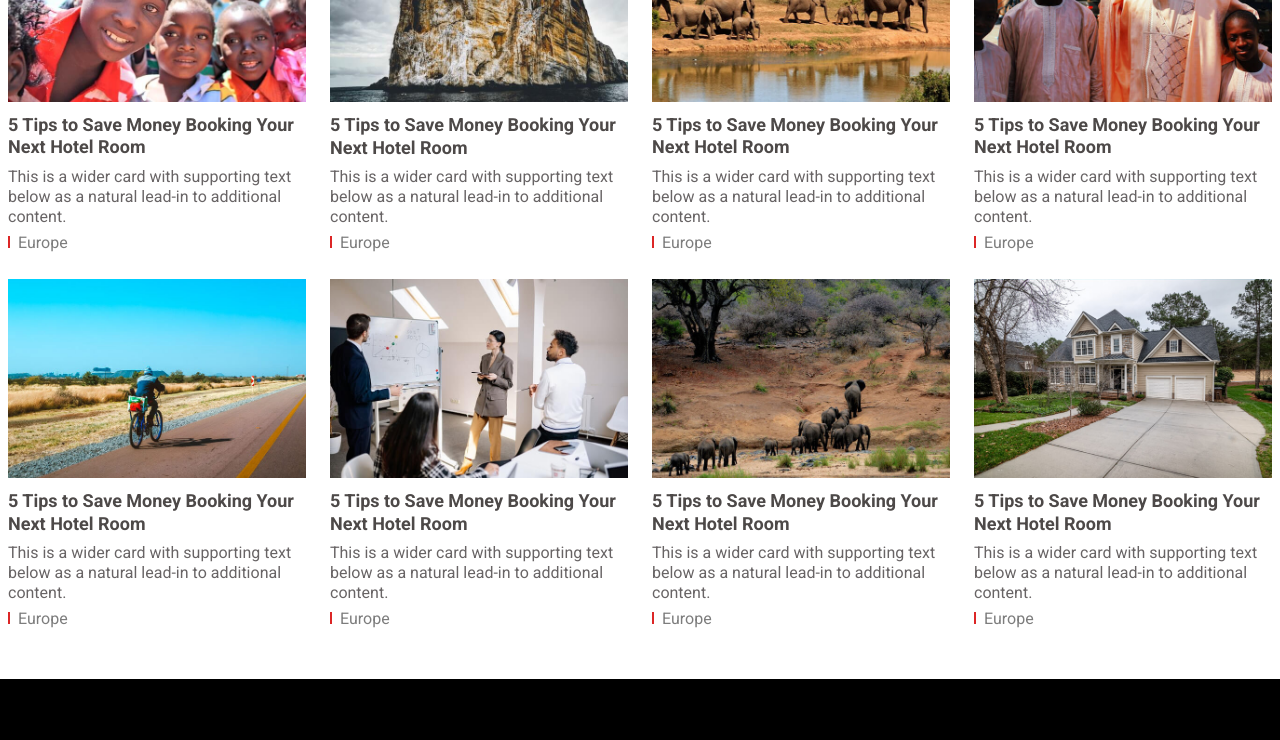
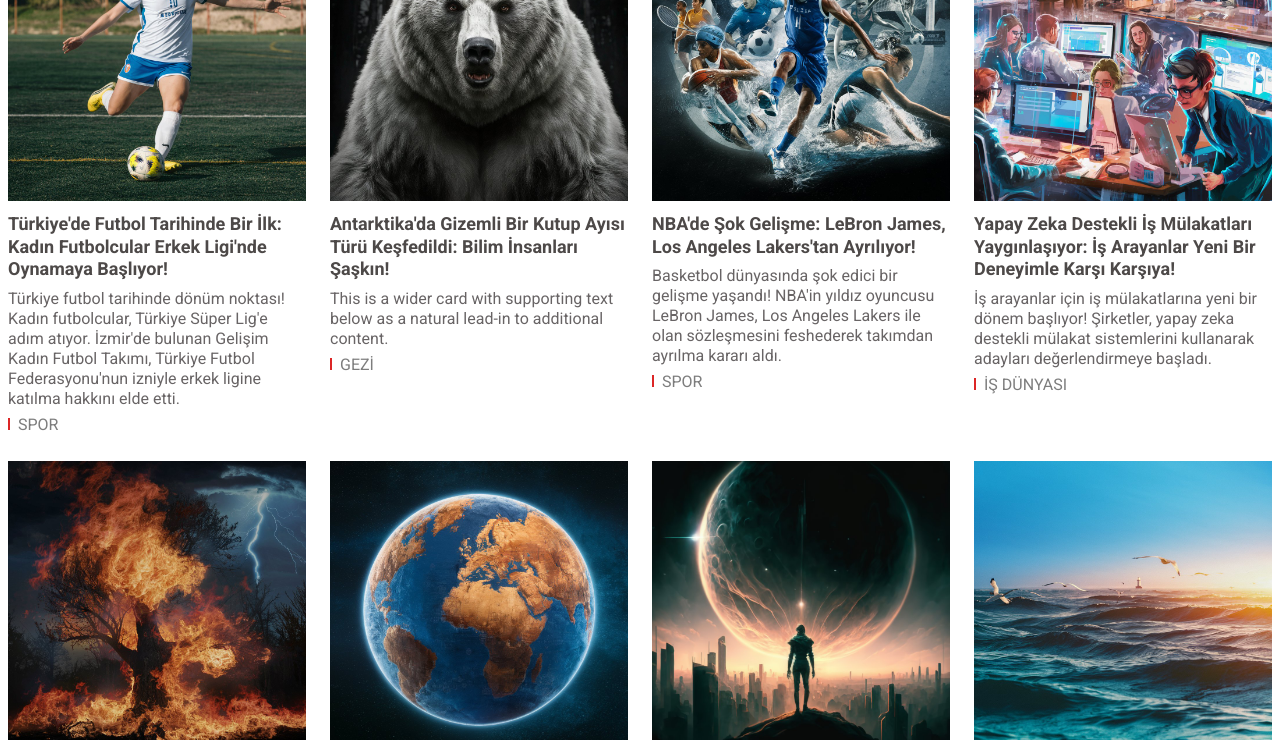
Before and after one commit to BarisCakdi/bariscakdi.github.io, a website: page projeler/yenihaber/index.html in a window 1280 px wide. Shown: the part 2450-3190 px from the top of the page. Drawn offline with Linux system fonts and the light colour scheme.

Commit message:
güncel-fotolar

```diff
--- a/projeler/yenihaber/index.html
+++ b/projeler/yenihaber/index.html
@@ -393,14 +393,14 @@
                     <li class="splide__slide">
                       <div class="w-full pb-3">
                         <div class="hover-img bg-white">
-                          <a href="">
-                            <img class="max-w-full w-full mx-auto" src="src/img/dummy/img17.jpg" alt="alt title">
+                          <a href="/projeler/yenihaber/gezicatagory.html">
+                            <img class="max-w-full w-full mx-auto" src="/projeler/yenihaber/src/img/dummy/elgeminifoto.jpeg" alt="alt title">
                           </a>
                           <div class="py-3 px-6">
                             <h3 class="text-lg font-bold leading-tight mb-2">
-                              <a href="#">5 Tips to Save Money Booking Your Next Hotel Room</a>
+                              <a href="/projeler/yenihaber/gezicatagory.html">Kaybolmuş Şehir El Dorado Yeniden Bulundu: Gizemlerle Dolu Bir Keşif!</a>
                             </h3>
-                            <a class="text-gray-500" href="#"><span class="inline-block h-3 border-l-2 border-red-600 mr-2"></span>Europe</a>
+                            <a class="text-gray-500" href="/projeler/yenihaber/gezicatagory.html"><span class="inline-block h-3 border-l-2 border-red-600 mr-2"></span>GEZİ</a>
                           </div>
                         </div>
                       </div>
@@ -408,14 +408,14 @@
                     <li class="splide__slide">
                       <div class="w-full pb-3">
                         <div class="hover-img bg-white">
-                          <a href="">
-                            <img class="max-w-full w-full mx-auto" src="src/img/dummy/img18.jpg" alt="alt title">
+                          <a href="/projeler/yenihaber/gezicatagory.html">
+                            <img class="max-w-full w-full mx-auto" src="/projeler/yenihaber/src/img/dummy/airobot.jpeg" alt="alt title">
                           </a>
                           <div class="py-3 px-6">
                             <h3 class="text-lg font-bold leading-tight mb-2">
-                              <a href="#">5 Tips to Save Money Booking Your Next Hotel Room</a>
+                              <a href="/projeler/yenihaber/gezicatagory.html">Hologram Tatil Deneyimi: Dünyanın Her Yerini Evden Keşfedin!</a>
                             </h3>
-                            <a class="text-gray-500" href="#"><span class="inline-block h-3 border-l-2 border-red-600 mr-2"></span>Europe</a>
+                            <a class="text-gray-500" href="/projeler/yenihaber/gezicatagory.html"><span class="inline-block h-3 border-l-2 border-red-600 mr-2"></span>GEZİ</a>
                           </div>
                         </div>
                       </div>
@@ -423,14 +423,14 @@
                     <li class="splide__slide">
                       <div class="w-full pb-3">
                         <div class="hover-img bg-white">
-                          <a href="">
-                            <img class="max-w-full w-full mx-auto" src="src/img/dummy/img1.jpg" alt="alt title">
+                          <a href="/projeler/yenihaber/gezicatagory.html">
+                            <img class="max-w-full w-full mx-auto" src="/projeler/yenihaber/src/img/dummy/bearfoto.jpeg" alt="alt title">
                           </a>
                           <div class="py-3 px-6">
                             <h3 class="text-lg font-bold leading-tight mb-2">
-                              <a href="#">5 Tips to Save Money Booking Your Next Hotel Room</a>
+                              <a href="/projeler/yenihaber/gezicatagory.html">Antarktika'da Gizemli Bir Kutup Ayısı Türü Keşfedildi: Bilim İnsanları Şaşkın!</a>
                             </h3>
-                            <a class="text-gray-500" href="#"><span class="inline-block h-3 border-l-2 border-red-600 mr-2"></span>Europe</a>
+                            <a class="text-gray-500" href="/projeler/yenihaber/gezicatagory.html"><span class="inline-block h-3 border-l-2 border-red-600 mr-2"></span>GEZİ</a>
                           </div>
                         </div>
                       </div>
@@ -451,119 +451,119 @@
           <div class="flex-shrink max-w-full w-full overflow-hidden">
             <div class="w-full py-3">
               <h2 class="text-gray-800 text-2xl font-bold">
-                <span class="inline-block h-5 border-l-3 border-red-600 mr-2"></span>Africa
+                <span class="inline-block h-5 border-l-3 border-red-600 mr-2"></span>GÜNDEM
               </h2>
             </div>
             <div class="flex flex-row flex-wrap -mx-3">
               <div class="flex-shrink max-w-full w-full sm:w-1/3 lg:w-1/4 px-3 pb-3 pt-3 sm:pt-0 border-b-2 sm:border-b-0 border-dotted border-gray-100">
                 <div class="flex flex-row sm:block hover-img">
-                  <a href="">
-                    <img class="max-w-full w-full mx-auto" src="src/img/dummy/img19.jpg" alt="alt title">
+                  <a href="/projeler/yenihaber/sporcatagory.html">
+                    <img class="max-w-full w-full mx-auto" src="/projeler/yenihaber/src/img/dummy/kadınfutbol.jpeg" alt="alt title">
                   </a>
                   <div class="py-0 sm:py-3 pl-3 sm:pl-0">
                     <h3 class="text-lg font-bold leading-tight mb-2">
-                      <a href="#">5 Tips to Save Money Booking Your Next Hotel Room</a>
+                      <a href="/projeler/yenihaber/sporcatagory.html">Türkiye'de Futbol Tarihinde Bir İlk: Kadın Futbolcular Erkek Ligi'nde Oynamaya Başlıyor!</a>
                     </h3>
-                    <p class="hidden md:block text-gray-600 leading-tight mb-1">This is a wider card with supporting text below as a natural lead-in to additional content.</p>
-                    <a class="text-gray-500" href="#"><span class="inline-block h-3 border-l-2 border-red-600 mr-2"></span>Europe</a>
+                    <p class="hidden md:block text-gray-600 leading-tight mb-1">Türkiye futbol tarihinde dönüm noktası! Kadın futbolcular, Türkiye Süper Lig'e adım atıyor. İzmir'de bulunan Gelişim Kadın Futbol Takımı, Türkiye Futbol Federasyonu'nun izniyle erkek ligine katılma hakkını elde etti.</p>
+                    <a class="text-gray-500" href="/projeler/yenihaber/sporcatagory.html"><span class="inline-block h-3 border-l-2 border-red-600 mr-2"></span>SPOR</a>
                   </div>
                 </div>
               </div>
               <div class="flex-shrink max-w-full w-full sm:w-1/3 lg:w-1/4 px-3 pb-3 pt-3 sm:pt-0 border-b-2 sm:border-b-0 border-dotted border-gray-100">
                 <div class="flex flex-row sm:block hover-img">
-                  <a href="">
-                    <img class="max-w-full w-full mx-auto" src="src/img/dummy/img20.jpg" alt="alt title">
+                  <a href="/projeler/yenihaber/gezicatagory.html">
+                    <img class="max-w-full w-full mx-auto" src="/projeler/yenihaber/src/img/dummy/bearfoto.jpeg" alt="alt title">
                   </a>
                   <div class="py-0 sm:py-3 pl-3 sm:pl-0">
                     <h3 class="text-lg font-bold leading-tight mb-2">
-                      <a href="#">5 Tips to Save Money Booking Your Next Hotel Room</a>
+                      <a href="/projeler/yenihaber/gezicatagory.html">Antarktika'da Gizemli Bir Kutup Ayısı Türü Keşfedildi: Bilim İnsanları Şaşkın!</a>
                     </h3>
                     <p class="hidden md:block text-gray-600 leading-tight mb-1">This is a wider card with supporting text below as a natural lead-in to additional content.</p>
-                    <a class="text-gray-500" href="#"><span class="inline-block h-3 border-l-2 border-red-600 mr-2"></span>Europe</a>
+                    <a class="text-gray-500" href="/projeler/yenihaber/gezicatagory.html"><span class="inline-block h-3 border-l-2 border-red-600 mr-2"></span>GEZİ</a>
                   </div>
                 </div>
               </div>
               <div class="flex-shrink max-w-full w-full sm:w-1/3 lg:w-1/4 px-3 pb-3 pt-3 sm:pt-0 border-b-2 sm:border-b-0 border-dotted border-gray-100">
                 <div class="flex flex-row sm:block hover-img">
-                  <a href="">
-                    <img class="max-w-full w-full mx-auto" src="src/img/dummy/img21.jpg" alt="alt title">
+                  <a href="sporcatagory.html">
+                    <img class="max-w-full w-full mx-auto" src="src/img/dummy/basket.jpeg" alt="alt title">
                   </a>
                   <div class="py-0 sm:py-3 pl-3 sm:pl-0">
                     <h3 class="text-lg font-bold leading-tight mb-2">
-                      <a href="#">5 Tips to Save Money Booking Your Next Hotel Room</a>
+                      <a href="sporcatagory.html">NBA'de Şok Gelişme: LeBron James, Los Angeles Lakers'tan Ayrılıyor!</a>
                     </h3>
-                    <p class="hidden md:block text-gray-600 leading-tight mb-1">This is a wider card with supporting text below as a natural lead-in to additional content.</p>
-                    <a class="text-gray-500" href="#"><span class="inline-block h-3 border-l-2 border-red-600 mr-2"></span>Europe</a>
+                    <p class="hidden md:block text-gray-600 leading-tight mb-1">Basketbol dünyasında şok edici bir gelişme yaşandı! NBA'in yıldız oyuncusu LeBron James, Los Angeles Lakers ile olan sözleşmesini feshederek takımdan ayrılma kararı aldı.</p>
+                    <a class="text-gray-500" href="sporcatagory.html"><span class="inline-block h-3 border-l-2 border-red-600 mr-2"></span>SPOR</a>
                   </div>
                 </div>
               </div>
               <div class="flex-shrink max-w-full w-full sm:w-1/3 lg:w-1/4 px-3 pb-3 pt-3 sm:pt-0 border-b-2 sm:border-b-0 border-dotted border-gray-100">
                 <div class="flex flex-row sm:block hover-img">
-                  <a href="">
-                    <img class="max-w-full w-full mx-auto" src="src/img/dummy/img22.jpg" alt="alt title">
+                  <a href="/projeler/yenihaber/iscatagory.html">
+                    <img class="max-w-full w-full mx-auto" src="/projeler/yenihaber/src/img/dummy/isdunya.jpeg" alt="alt title">
                   </a>
                   <div class="py-0 sm:py-3 pl-3 sm:pl-0">
                     <h3 class="text-lg font-bold leading-tight mb-2">
-                      <a href="#">5 Tips to Save Money Booking Your Next Hotel Room</a>
+                      <a href="/projeler/yenihaber/iscatagory.html">Yapay Zeka Destekli İş Mülakatları Yaygınlaşıyor: İş Arayanlar Yeni Bir Deneyimle Karşı Karşıya!</a>
                     </h3>
-                    <p class="hidden md:block text-gray-600 leading-tight mb-1">This is a wider card with supporting text below as a natural lead-in to additional content.</p>
-                    <a class="text-gray-500" href="#"><span class="inline-block h-3 border-l-2 border-red-600 mr-2"></span>Europe</a>
+                    <p class="hidden md:block text-gray-600 leading-tight mb-1">İş arayanlar için iş mülakatlarına yeni bir dönem başlıyor! Şirketler, yapay zeka destekli mülakat sistemlerini kullanarak adayları değerlendirmeye başladı.</p>
+                    <a class="text-gray-500" href="/projeler/yenihaber/iscatagory.html"><span class="inline-block h-3 border-l-2 border-red-600 mr-2"></span>İŞ DÜNYASI</a>
                   </div>
                 </div>
               </div>
               <div class="flex-shrink max-w-full w-full sm:w-1/3 lg:w-1/4 px-3 pb-3 pt-3 sm:pt-0 border-b-2 sm:border-b-0 border-dotted border-gray-100">
                 <div class="flex flex-row sm:block hover-img">
-                  <a href="">
-                    <img class="max-w-full w-full mx-auto" src="src/img/dummy/img23.jpg" alt="alt title">
+                  <a href="/projeler/yenihaber/src/img/dummy/woodfire.jpeg">
+                    <img class="max-w-full w-full mx-auto" src="/projeler/yenihaber/src/img/dummy/woodfire.jpeg" alt="alt title">
                   </a>
                   <div class="py-0 sm:py-3 pl-3 sm:pl-0">
                     <h3 class="text-lg font-bold leading-tight mb-2">
-                      <a href="#">5 Tips to Save Money Booking Your Next Hotel Room</a>
+                      <a href="/projeler/yenihaber/src/img/dummy/woodfire.jpeg">Yapay Zeka Destekli Robotlar, Amazon Ormanları'nda Orman Yangınlarını Söndürmeye Başladı!</a>
                     </h3>
-                    <p class="hidden md:block text-gray-600 leading-tight mb-1">This is a wider card with supporting text below as a natural lead-in to additional content.</p>
-                    <a class="text-gray-500" href="#"><span class="inline-block h-3 border-l-2 border-red-600 mr-2"></span>Europe</a>
+                    <p class="hidden md:block text-gray-600 leading-tight mb-1">Amazon Ormanları'ndaki yangınlarla mücadelede yeni bir dönem başlıyor! Yapay zeka destekli robotlar, yangınların hızla yayılmasını engellemek ve ağaçların korunmasını sağlamak için görevlendirildi.</p>
+                    <a class="text-gray-500" href="/projeler/yenihaber/src/img/dummy/woodfire.jpeg"><span class="inline-block h-3 border-l-2 border-red-600 mr-2"></span>DÜNYA</a>
                   </div>
                 </div>
               </div>
               <div class="flex-shrink max-w-full w-full sm:w-1/3 lg:w-1/4 px-3 pb-3 pt-3 sm:pt-0 border-b-2 sm:border-b-0 border-dotted border-gray-100">
                 <div class="flex flex-row sm:block hover-img">
-                  <a href="">
-                    <img class="max-w-full w-full mx-auto" src="src/img/dummy/img24.jpg" alt="alt title">
+                  <a href="/projeler/yenihaber/teknocatagory.html">
+                    <img class="max-w-full w-full mx-auto" src="/projeler/yenihaber/src/img/dummy/dunya.jpeg" alt="alt title">
                   </a>
                   <div class="py-0 sm:py-3 pl-3 sm:pl-0">
                     <h3 class="text-lg font-bold leading-tight mb-2">
-                      <a href="#">5 Tips to Save Money Booking Your Next Hotel Room</a>
+                      <a href="/projeler/yenihaber/teknocatagory.html">Uzayda İlk Yapay Ay İnşa Ediliyor: Ay'ın Yüzeyinde Devasa Güneş Enerjisi Santrali Kurulacak</a>
                     </h3>
-                    <p class="hidden md:block text-gray-600 leading-tight mb-1">This is a wider card with supporting text below as a natural lead-in to additional content.</p>
-                    <a class="text-gray-500" href="#"><span class="inline-block h-3 border-l-2 border-red-600 mr-2"></span>Europe</a>
+                    <p class="hidden md:block text-gray-600 leading-tight mb-1">Uzay keşif projeleri hızla ilerliyor! Bilim insanları, Ay'ın yüzeyinde devasa bir yapay ay inşa etmek için çalışıyor. Bu yapay ay, güneş enerjisi panelleri ve güneşten enerji toplama cihazlarıyla donatılacak.</p>
+                    <a class="text-gray-500" href="/projeler/yenihaber/teknocatagory.html"><span class="inline-block h-3 border-l-2 border-red-600 mr-2"></span>TEKNOLOJİ</a>
                   </div>
                 </div>
               </div>
               <div class="flex-shrink max-w-full w-full sm:w-1/3 lg:w-1/4 px-3 pb-3 pt-3 sm:pt-0 border-b-2 sm:border-b-0 border-dotted border-gray-100">
                 <div class="flex flex-row sm:block hover-img">
-                  <a href="">
-                    <img class="max-w-full w-full mx-auto" src="src/img/dummy/img25.jpg" alt="alt title">
+                  <a href="/projeler/yenihaber/iscatagory.html">
+                    <img class="max-w-full w-full mx-auto" src="/projeler/yenihaber/src/img/dummy/isdunyafoto.jpeg" alt="alt title">
                   </a>
                   <div class="py-0 sm:py-3 pl-3 sm:pl-0">
                     <h3 class="text-lg font-bold leading-tight mb-2">
-                      <a href="#">5 Tips to Save Money Booking Your Next Hotel Room</a>
+                      <a href="/projeler/yenihaber/iscatagory.html">Çevre Dostu İş Modelleri Yükseliyor: Şirketler Sürdürülebilirlik Trendine Yöneliyor!</a>
                     </h3>
-                    <p class="hidden md:block text-gray-600 leading-tight mb-1">This is a wider card with supporting text below as a natural lead-in to additional content.</p>
-                    <a class="text-gray-500" href="#"><span class="inline-block h-3 border-l-2 border-red-600 mr-2"></span>Europe</a>
+                    <p class="hidden md:block text-gray-600 leading-tight mb-1">Çevre bilinci giderek artarken, şirketler de sürdürülebilirlik odaklı iş modellerine yöneliyor.</p>
+                    <a class="text-gray-500" href="/projeler/yenihaber/iscatagory.html"><span class="inline-block h-3 border-l-2 border-red-600 mr-2"></span>İŞ DÜNYASI</a>
                   </div>
                 </div>
               </div>
               <div class="flex-shrink max-w-full w-full sm:w-1/3 lg:w-1/4 px-3 pb-3 pt-3 sm:pt-0 border-b-2 sm:border-b-0 border-dotted border-gray-100">
                 <div class="flex flex-row sm:block hover-img">
-                  <a href="">
-                    <img class="max-w-full w-full mx-auto" src="src/img/dummy/img26.jpg" alt="alt title">
+                  <a href="/projeler/yenihaber/dunyacatagory.html">
+                    <img class="max-w-full w-full mx-auto" src="src/img/dummy/oceanfoto.jpeg" alt="alt title">
                   </a>
                   <div class="py-0 sm:py-3 pl-3 sm:pl-0">
                     <h3 class="text-lg font-bold leading-tight mb-2">
-                      <a href="#">5 Tips to Save Money Booking Your Next Hotel Room</a>
+                      <a href="/projeler/yenihaber/dunyacatagory.html">Dünya'nın En Büyük Okyanus Temizlik Operasyonu Başladı: Plastik Atıklarla Mücadele Hız Kazanıyor!</a>
                     </h3>
-                    <p class="hidden md:block text-gray-600 leading-tight mb-1">This is a wider card with supporting text below as a natural lead-in to additional content.</p>
-                    <a class="text-gray-500" href="#"><span class="inline-block h-3 border-l-2 border-red-600 mr-2"></span>Europe</a>
+                    <p class="hidden md:block text-gray-600 leading-tight mb-1">Çevre krizine karşı önemli bir adım! Dünya'nın en büyük okyanus temizlik operasyonu başladı. Özel olarak tasarlanmış gemiler ve denizaltılar, okyanuslardaki plastik atıkları toplamak ve geri dönüşüme kazandırmak için harekete geçti.</p>
+                    <a class="text-gray-500" href="/projeler/yenihaber/dunyacatagory.html"><span class="inline-block h-3 border-l-2 border-red-600 mr-2"></span>DÜNYA</a>
                   </div>
                 </div>
               </div>
```
Also changed, not shown: index.html (+2 -2 lines), projeler/yenihaber/dunyacatagory.html (+4 -4 lines), projeler/yenihaber/gezi.html (+1 -1 lines), projeler/yenihaber/gezicatagory.html (+8 -8 lines), projeler/yenihaber/iscatagory.html (+5 -5 lines), projeler/yenihaber/sporcatagory.html (+2 -2 lines), projeler/yenihaber/src/tailwind/tailwindcss.css (+4 -4 lines), projeler/yenihaber/teknocatagory.html (+3 -3 lines), projeler/yenihaber/src/img/dummy/bearfoto.jpeg (added), projeler/yenihaber/src/img/dummy/elgeminifoto.jpeg (added), projeler/yenihaber/src/img/dummy/isdunyafoto.jpeg (added), 1 other file.
